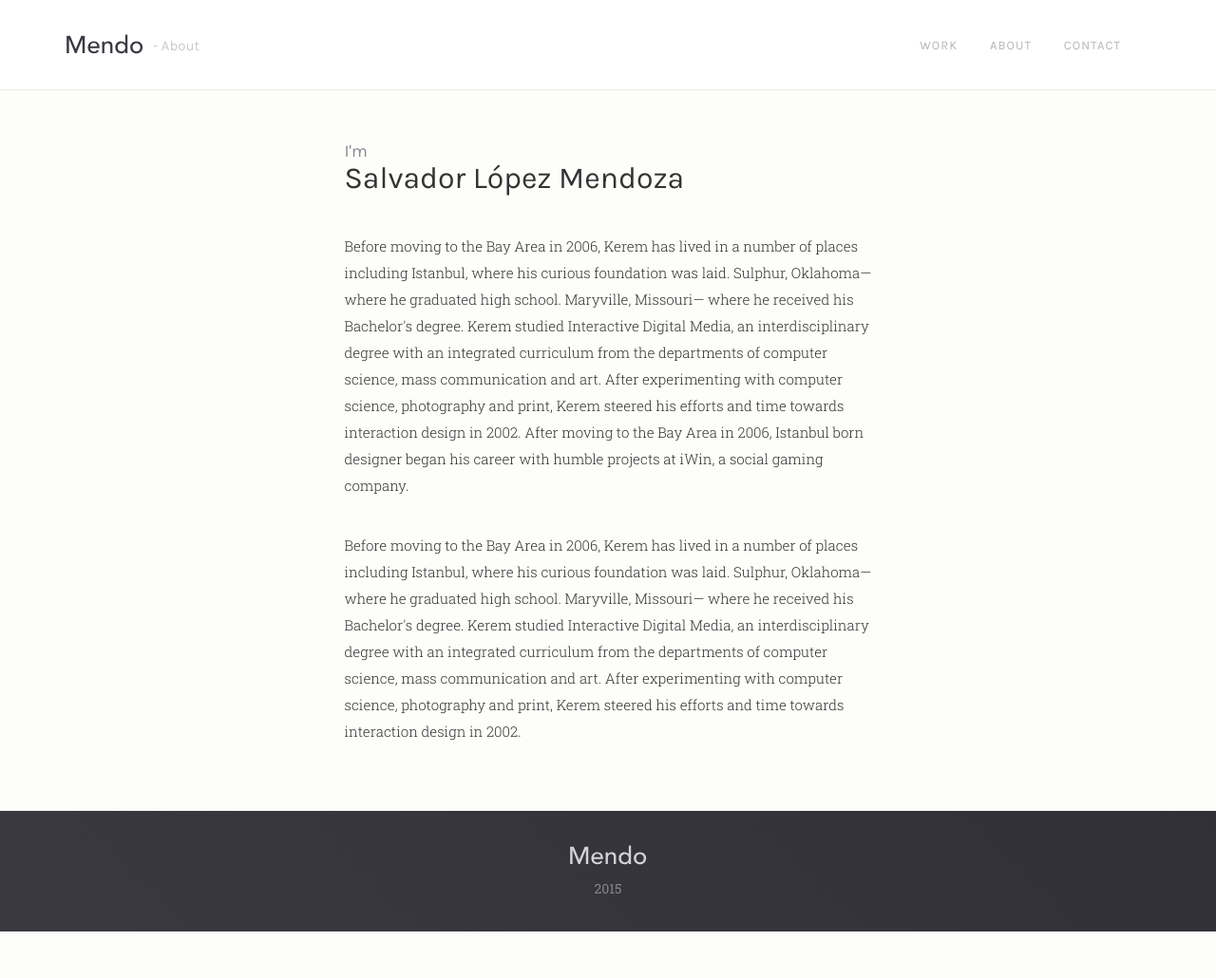
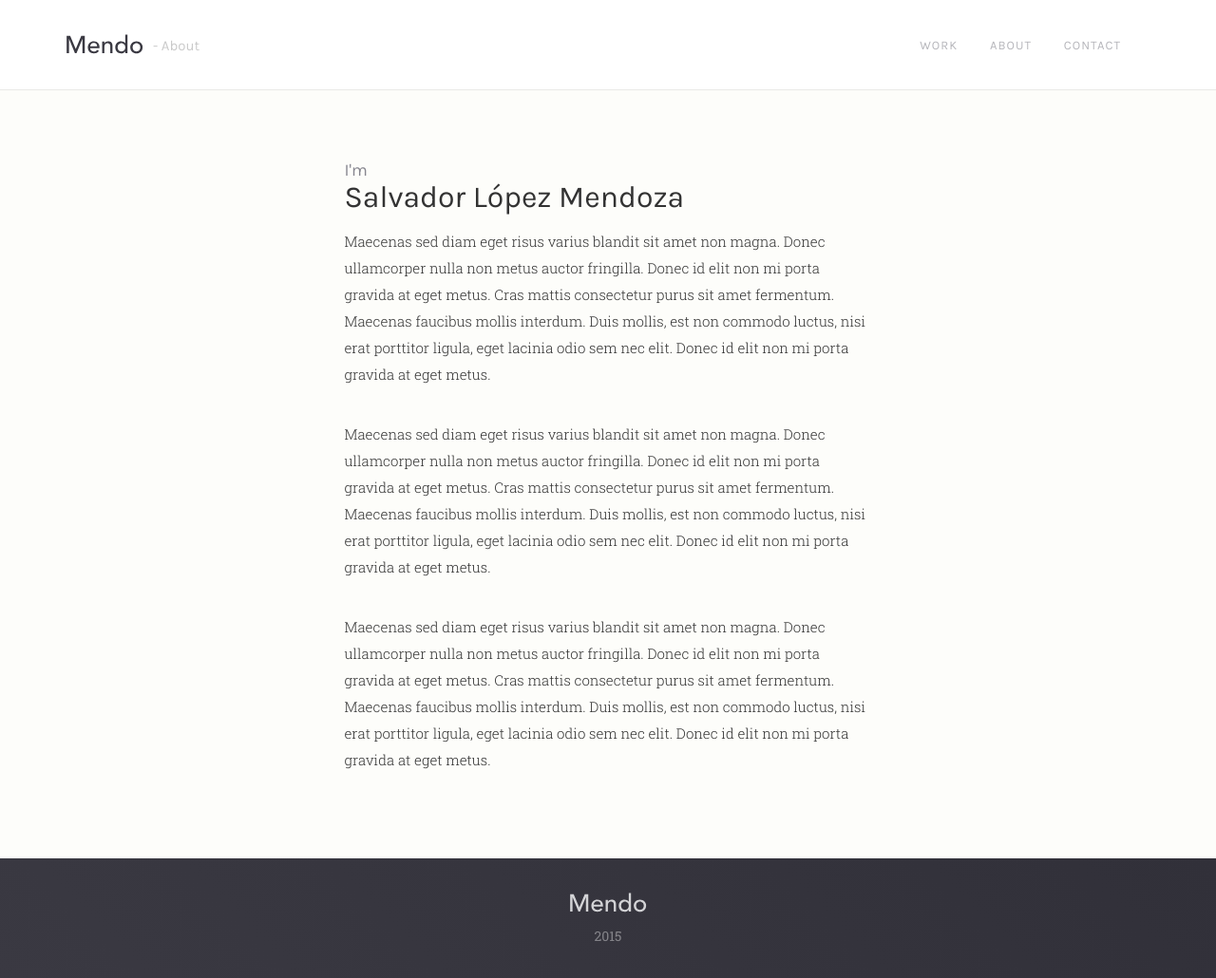
Before and after one commit to coderdiaz/simiographics.github.io, a Jekyll site: the page built from about.html, in a window 1280 px wide and 1031 px high. Shown: the whole window at 95% size. Built offline with Jekyll 4.4.1, drawn with Linux system fonts in a browser that asks for light colours; nearby versions of some CDN libraries.

Commit message:
About margin title

```diff
--- a/about.html
+++ b/about.html
@@ -15,10 +15,17 @@ description: All you need to know about Salvador López Mendoza
           <h1>Salvador López Mendoza</h1>
         </div>
         <div class="about-content">
+          <p>
+            Maecenas sed diam eget risus varius blandit sit amet non magna. Donec ullamcorper nulla non metus auctor fringilla. Donec id elit non mi porta gravida at eget metus. Cras mattis consectetur purus sit amet fermentum. Maecenas faucibus mollis interdum. Duis mollis, est non commodo luctus, nisi erat porttitor ligula, eget lacinia odio sem nec elit. Donec id elit non mi porta gravida at eget metus.
+          </p>
 
-          <p>Before moving to the Bay Area in 2006, Kerem has lived in a number of places including Istanbul, where his curious foundation was laid. Sulphur, Oklahoma— where he graduated high school. Maryville, Missouri— where he received his Bachelor's degree. Kerem studied Interactive Digital Media, an interdisciplinary degree with an integrated curriculum from the departments of computer science, mass communication and art. After experimenting with computer science, photography and print, Kerem steered his efforts and time towards interaction design in 2002. After moving to the Bay Area in 2006, Istanbul born designer began his career with humble projects at iWin, a social gaming company.</p>
+          <p>
+            Maecenas sed diam eget risus varius blandit sit amet non magna. Donec ullamcorper nulla non metus auctor fringilla. Donec id elit non mi porta gravida at eget metus. Cras mattis consectetur purus sit amet fermentum. Maecenas faucibus mollis interdum. Duis mollis, est non commodo luctus, nisi erat porttitor ligula, eget lacinia odio sem nec elit. Donec id elit non mi porta gravida at eget metus.
+          </p>
 
-          <p>Before moving to the Bay Area in 2006, Kerem has lived in a number of places including Istanbul, where his curious foundation was laid. Sulphur, Oklahoma— where he graduated high school. Maryville, Missouri— where he received his Bachelor's degree. Kerem studied Interactive Digital Media, an interdisciplinary degree with an integrated curriculum from the departments of computer science, mass communication and art. After experimenting with computer science, photography and print, Kerem steered his efforts and time towards interaction design in 2002.</p>
+          <p>
+            Maecenas sed diam eget risus varius blandit sit amet non magna. Donec ullamcorper nulla non metus auctor fringilla. Donec id elit non mi porta gravida at eget metus. Cras mattis consectetur purus sit amet fermentum. Maecenas faucibus mollis interdum. Duis mollis, est non commodo luctus, nisi erat porttitor ligula, eget lacinia odio sem nec elit. Donec id elit non mi porta gravida at eget metus.
+          </p>
         </div>
       </div>
     </div>
--- a/assets/_scss/about/_skeleton.scss
+++ b/assets/_scss/about/_skeleton.scss
@@ -1,8 +1,8 @@
 .about {
-  padding: 60px 0;
+  padding: 80px 0;
 
   .about-title {
-    margin-bottom: 40px;
+    margin-bottom: 15px;
 
     h1, h5 {
       margin: 0;
```
Also changed, not shown: 1 other file.
